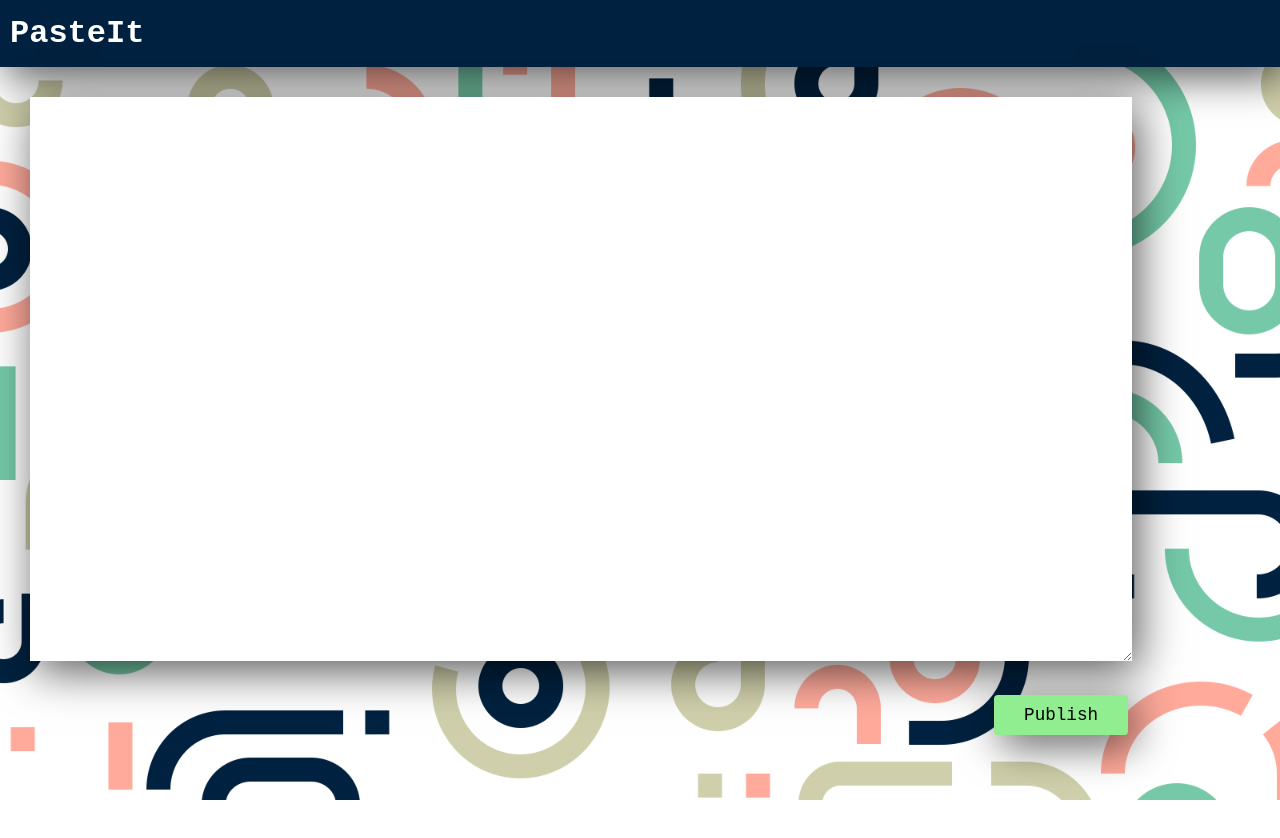
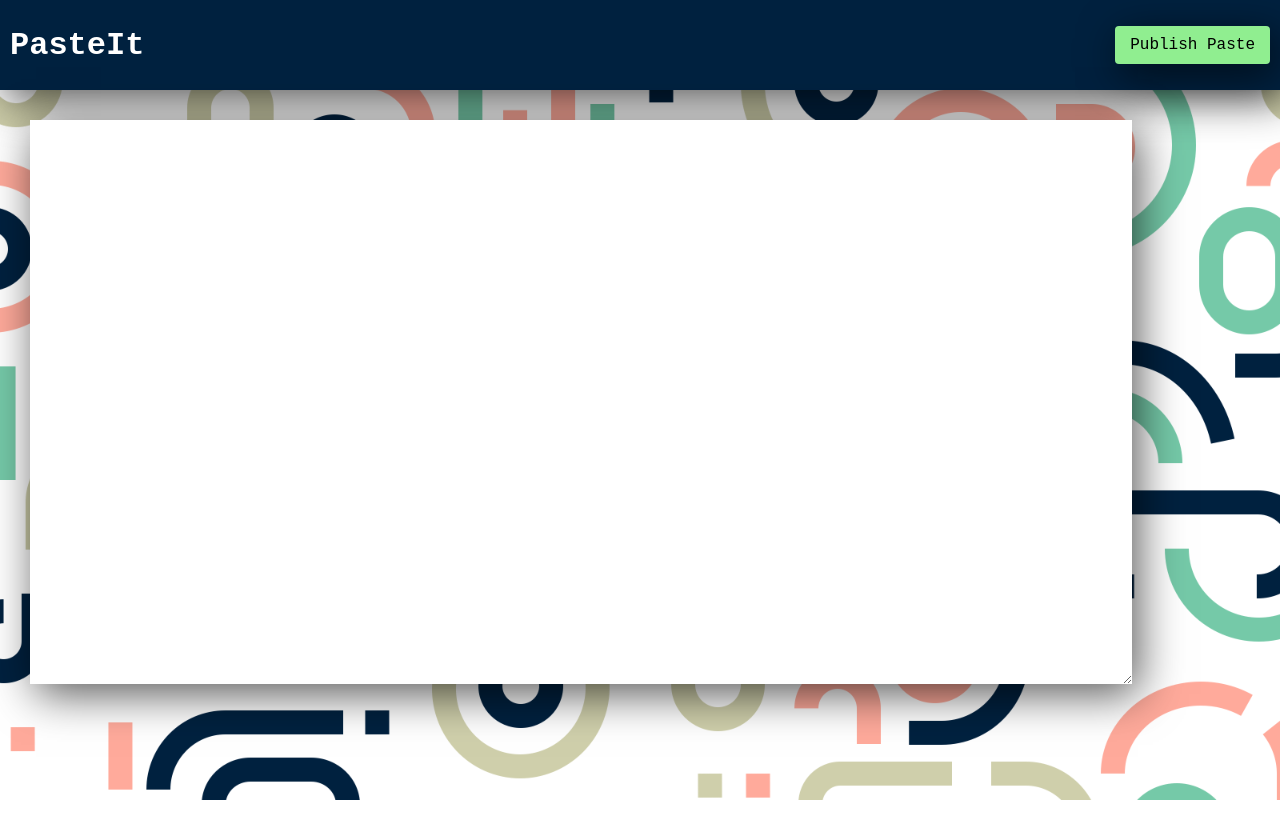
Before and after one commit to KarenOk/Paste-It, a React (Create React App) app in the folder frontend/: page / in a window 1280 px wide. Shown: the top 838 px of the page. After the commit the page ends 800 px from the top, so only its background shows below. Built offline with nearby package versions, Linux system fonts and the light colour scheme; a web font is replaced by a local one.

Commit message:
Fix: trailing white space

```diff
--- a/frontend/src/App.css
+++ b/frontend/src/App.css
@@ -9,7 +9,11 @@
 .app>header {
   background-color: #00213F;
   box-shadow: 6px 10px 42px 0px rgba(0, 0, 0, 0.66);
-  padding: 15px 10px;
+  padding: 5px 10px;
+  height: 10vh;
+  display: flex;
+  align-items: center;
+  justify-content: space-between;
 }
 
 .app h1 {
@@ -19,36 +23,34 @@
   font-family: 'Syne Mono', monospace;
 }
 
-.app main {
-  height: 100%;
-  margin: 30px;
-}
-
-.app main .container {
-  width: 90%;
-  height: 100%;
-}
-
-.app textarea {
-  height: 70%;
-  width: 100%;
-  box-shadow: 6px 10px 42px 0px rgba(0, 0, 0, 0.66);
-  border: none;
-  resize: vertical;
-}
-
 .app .submit-cont {
   text-align: right;
 }
 
 .app button {
   margin: 30px 0;
-  padding: 10px 30px;
+  padding: 10px 15px;
   cursor: pointer;
   border: none;
-  font-size: 1.1em;
+  font-size: 1em;
   border-radius: 4px;
   background-color: rgb(144, 238, 144);
   box-shadow: 6px 10px 42px 0px rgba(0, 0, 0, 0.66);
   font-family: 'Syne Mono', monospace;
 }
+
+.app main {
+  margin: 30px;
+}
+
+.app main .container {
+  width: 90%;
+}
+
+.app textarea {
+  min-height: 70vh;
+  width: 100%;
+  box-shadow: 6px 10px 42px 0px rgba(0, 0, 0, 0.66);
+  border: none;
+  resize: vertical;
+}
--- a/frontend/src/App.js
+++ b/frontend/src/App.js
@@ -5,13 +5,13 @@ function App() {
 		<div className="app">
 			<header className="">
 				<h1> PasteIt </h1>
+				<div className="submit-cont">
+					<button> Publish Paste</button>
+				</div>
 			</header>
 			<main>
 				<div className="container">
 					<textarea></textarea>
-					<div className="submit-cont">
-						<button> Publish </button>
-					</div>
 				</div>
 			</main>
 		</div>
```
